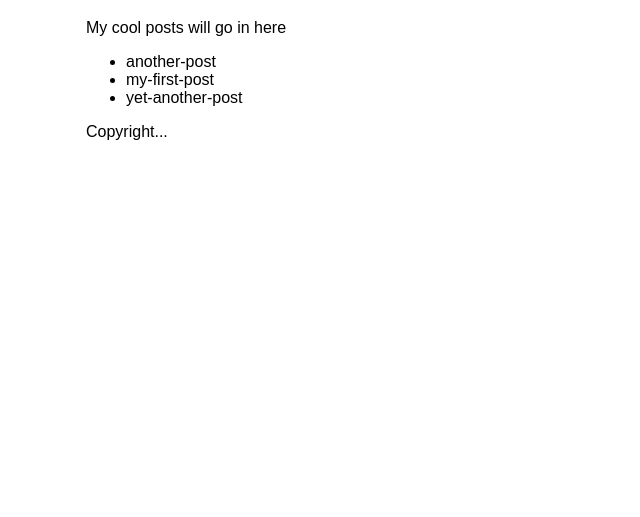
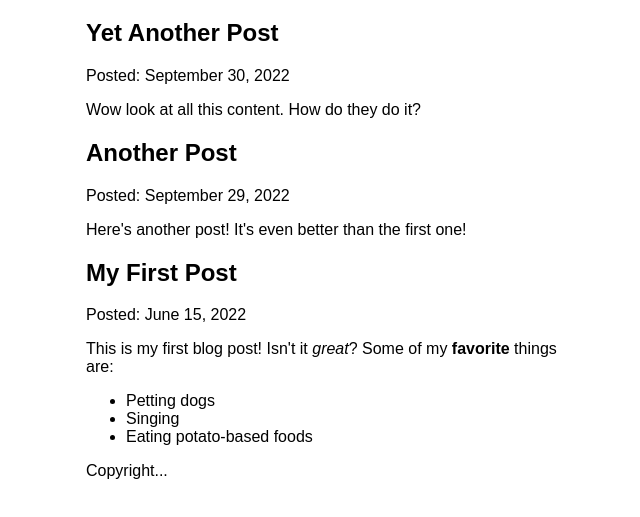
Before and after one commit to leewooyup/my-blog-2022-09-16, a Gatsby site: page /blog in a window 1280 px wide. Shown: the part 157-674 px from the top of the page, without its empty margins (304-944 px from the left). Built offline with nearby package versions, Linux system fonts and the light colour scheme; Gatsby itself is replaced by a stand-in of ours.

Commit message:
MDXRenderer 오류

```diff
--- a/blog/another-post.mdx
+++ b/blog/another-post.mdx
@@ -0,0 +1,6 @@
+---
+title: "Another Post"
+date: "2022-09-29"
+---
+
+Here's another post! It's even better than the first one!
--- a/blog/my-first-post.mdx
+++ b/blog/my-first-post.mdx
@@ -0,0 +1,11 @@
+---
+title: "My First Post"
+date: "2022-06-15"
+---
+
+This is my first blog post! Isn't it _great_?
+Some of my **favorite** things are:
+
+- Petting dogs
+- Singing
+- Eating potato-based foods
--- a/blog/yet-another-post.mdx
+++ b/blog/yet-another-post.mdx
@@ -0,0 +1,6 @@
+---
+title: "Yet Another Post"
+date: "2022-09-30"
+---
+
+Wow look at all this content. How do they do it?
--- a/gatsby-config.js
+++ b/gatsby-config.js
@@ -12,5 +12,6 @@
         path: `${__dirname}/blog`,
       },
     },
+    "gatsby-plugin-mdx",
   ],
 };
--- a/package.json
+++ b/package.json
@@ -15,8 +15,11 @@
     "clean": "gatsby clean"
   },
   "dependencies": {
+    "@mdx-js/mdx": "^1.6.22",
+    "@mdx-js/react": "^1.6.22",
     "gatsby": "^4.23.0",
     "gatsby-plugin-image": "^2.23.0",
+    "gatsby-plugin-mdx": "^4.3.0",
     "gatsby-plugin-sharp": "^4.23.0",
     "gatsby-source-filesystem": "^4.23.0",
     "react": "^18.1.0",
--- a/src/pages/blog.js
+++ b/src/pages/blog.js
@@ -1,25 +1,32 @@
 import { graphql, useStaticQuery } from "gatsby";
+import { MDXRenderer } from "gatsby-plugin-mdx";
 import React from "react";
 import Layout from "../components/layout";
 
 function BlogPage() {
   const data = useStaticQuery(graphql`
     query {
-      allFile {
+      allMdx(sort: { fields: frontmatter___date, order: DESC }) {
         nodes {
-          name
+          frontmatter {
+            date(formatString: "MMMM D, YYYY")
+            title
+          }
+          id
+          body
         }
       }
     }
   `);
   return (
     <Layout pageTitle="My Blog Posts">
-      <p>My cool posts will go in here</p>
-      <ul>
-        {data.allFile.nodes.map((node) => (
-          <li key={node.name}>{node.name}</li>
-        ))}
-      </ul>
+      {data.allMdx.nodes.map((node) => (
+        <article key={node.id}>
+          <h2>{node.frontmatter.title}</h2>
+          <p>Posted: {node.frontmatter.date}</p>
+          <MDXRenderer>{node.body}</MDXRenderer>
+        </article>
+      ))}
     </Layout>
   );
 }
```
Also changed, not shown: 1 other file.
